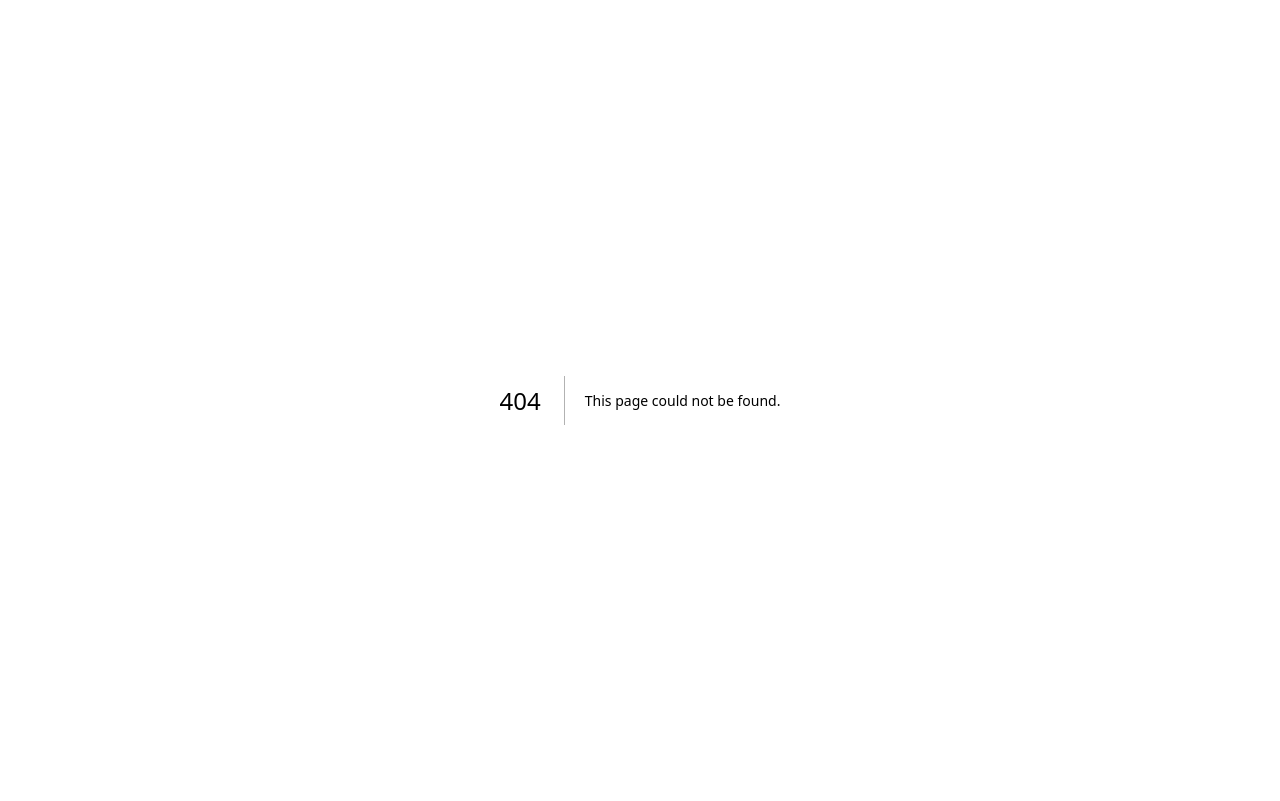
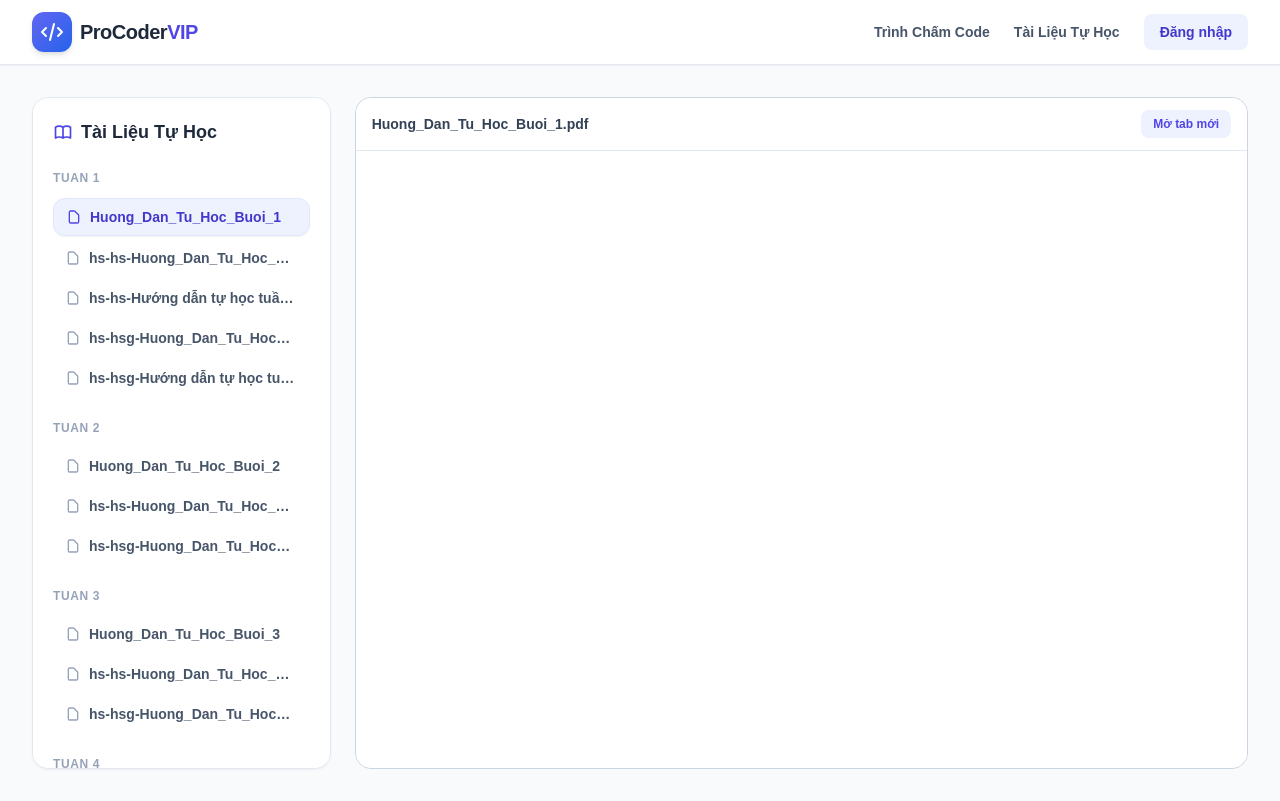
Before and after one commit to c3nbk2026-ai/web-cham-bai-hsg, a Next.js app: page /tu-hoc in a window 1280 px wide. Before the commit this address had no page. Built offline with nearby package versions, Linux system fonts and the light colour scheme.

Commit message:
Them Navbar va Trang Tu Hoc

```diff
--- /dev/null
+++ b/src/app/api/docs/route.ts
@@ -0,0 +1,34 @@
+import { NextResponse } from 'next/server';
+import fs from 'fs';
+import path from 'path';
+
+export async function GET() {
+    const dataDir = path.join(process.cwd(), 'public', 'data');
+    const docsTree: any = {};
+
+    try {
+        if (!fs.existsSync(dataDir)) return NextResponse.json({});
+
+        const weeks = fs.readdirSync(dataDir).filter(f => f.startsWith('TUAN'));
+        for (const week of weeks) {
+            docsTree[week] = [];
+
+            const tuHocDir = path.join(dataDir, week, 'TL_TU_HOC');
+            if (fs.existsSync(tuHocDir)) {
+                // Find all files that are PDFs (can add more later)
+                const files = fs.readdirSync(tuHocDir)
+                    .filter(f => f.endsWith('.pdf'));
+
+                for (const file of files) {
+                    docsTree[week].push({
+                        name: file,
+                        url: `/data/${week}/TL_TU_HOC/${file}`
+                    });
+                }
+            }
+        }
+        return NextResponse.json(docsTree);
+    } catch (error: any) {
+        return NextResponse.json({ error: error.message }, { status: 500 });
+    }
+}
--- a/src/app/layout.tsx
+++ b/src/app/layout.tsx
@@ -1,5 +1,6 @@
 import type { Metadata } from "next";
 import localFont from "next/font/local";
+import Link from "next/link";
 import "./globals.css";
 
 const geistSans = localFont({
@@ -14,8 +15,8 @@ const geistMono = localFont({
 });
 
 export const metadata: Metadata = {
-  title: "Create Next App",
-  description: "Generated by create next app",
+  title: "ProCoder VIP - Nền Tảng Thi Đua HSG",
+  description: "Nền tảng thi đua HSG môn Tin học",
 };
 
 export default function RootLayout({
@@ -24,11 +25,41 @@ export default function RootLayout({
   children: React.ReactNode;
 }>) {
   return (
-    <html lang="en">
-      <body
-        className={`${geistSans.variable} ${geistMono.variable} antialiased`}
-      >
-        {children}
+    <html lang="vi">
+      <body className={`${geistSans.variable} ${geistMono.variable} antialiased bg-slate-50 min-h-screen flex flex-col`}>
+        {/* Navigation Bar */}
+        <header className="bg-white border-b border-slate-200 shadow-sm sticky top-0 z-50">
+          <div className="max-w-7xl mx-auto px-4 sm:px-6 lg:px-8">
+            <div className="flex justify-between items-center h-16">
+
+              <div className="flex items-center gap-2">
+                <div className="w-10 h-10 rounded-xl bg-gradient-to-br from-indigo-500 to-blue-600 flex items-center justify-center text-white font-bold shadow-md">
+                  <svg className="w-6 h-6" fill="none" stroke="currentColor" viewBox="0 0 24 24"><path strokeLinecap="round" strokeLinejoin="round" strokeWidth="2" d="M10 20l4-16m4 4l4 4-4 4M6 16l-4-4 4-4"></path></svg>
+                </div>
+                <div className="font-black text-xl tracking-tight text-slate-800">
+                  ProCoder<span className="text-indigo-600">VIP</span>
+                </div>
+              </div>
+
+              <nav className="flex items-center gap-6">
+                <Link href="/" className="text-sm font-semibold text-slate-600 hover:text-indigo-600 transition-colors">
+                  Trình Chấm Code
+                </Link>
+                <Link href="/tu-hoc" className="text-sm font-semibold text-slate-600 hover:text-indigo-600 transition-colors">
+                  Tài Liệu Tự Học
+                </Link>
+                <a href="#" className="px-4 py-2 rounded-lg bg-indigo-50 text-indigo-700 text-sm font-bold hover:bg-indigo-100 transition-colors">
+                  Đăng nhập
+                </a>
+              </nav>
+            </div>
+          </div>
+        </header>
+
+        {/* Main Content */}
+        <main className="flex-1">
+          {children}
+        </main>
       </body>
     </html>
   );
--- /dev/null
+++ b/src/app/tu-hoc/page.tsx
@@ -0,0 +1,93 @@
+"use client";
+import { useState, useEffect } from "react";
+
+export default function TuHocPage() {
+    const [docsTree, setDocsTree] = useState<any>({});
+    const [selectedDoc, setSelectedDoc] = useState<{name: string, url: string} | null>(null);
+    const [isLoading, setIsLoading] = useState(true);
+
+    useEffect(() => {
+        fetch("/api/docs")
+            .then(res => res.json())
+            .then(data => {
+                setDocsTree(data);
+                setIsLoading(false);
+                // Auto-select first doc
+                const firstWeek = Object.keys(data).sort()[0];
+                if (firstWeek && data[firstWeek].length > 0) {
+                    setSelectedDoc(data[firstWeek][0]);
+                }
+            })
+            .catch(() => setIsLoading(false));
+    }, []);
+
+    if (isLoading) return <div className="p-10 text-center font-bold text-slate-500">Đang tải tài liệu...</div>;
+
+    return (
+        <div className="max-w-7xl mx-auto px-4 sm:px-6 lg:px-8 py-8 h-[calc(100vh-64px)] flex gap-6">
+
+            {/* Sidebar */}
+            <div className="w-1/4 bg-white rounded-2xl shadow-sm border border-slate-200 p-5 flex flex-col h-full overflow-y-auto">
+                <h2 className="font-black text-lg text-slate-800 mb-6 flex items-center gap-2">
+                    <svg className="w-5 h-5 text-indigo-600" fill="none" stroke="currentColor" viewBox="0 0 24 24"><path strokeLinecap="round" strokeLinejoin="round" strokeWidth="2" d="M12 6.253v13m0-13C10.832 5.477 9.246 5 7.5 5S4.168 5.477 3 6.253v13C4.168 18.477 5.754 18 7.5 18s3.332.477 4.5 1.253m0-13C13.168 5.477 14.754 5 16.5 5c1.747 0 3.332.477 4.5 1.253v13C19.832 18.477 18.247 18 16.5 18c-1.746 0-3.332.477-4.5 1.253"></path></svg>
+                    Tài Liệu Tự Học
+                </h2>
+
+                <div className="space-y-6">
+                    {Object.keys(docsTree).sort().map(week => (
+                        <div key={week} className="space-y-3">
+                            <h3 className="font-bold text-xs uppercase text-slate-400 tracking-wider">
+                                {week}
+                            </h3>
+                            <div className="space-y-1">
+                                {docsTree[week].length === 0 ? (
+                                    <p className="text-xs text-slate-500 italic">Chưa có tài liệu</p>
+                                ) : (
+                                    docsTree[week].map((doc: any) => (
+                                        <button
+                                            key={doc.url}
+                                            onClick={() => setSelectedDoc(doc)}
+                                            className={`w-full text-left px-3 py-2 rounded-xl text-sm font-semibold transition-all flex items-center gap-2 ${
+                                                selectedDoc?.url === doc.url
+                                                ? "bg-indigo-50 text-indigo-700 shadow-sm border border-indigo-100"
+                                                : "text-slate-600 hover:bg-slate-100"
+                                            }`}
+                                        >
+                                            <svg className={`w-4 h-4 shrink-0 ${selectedDoc?.url === doc.url ? "text-indigo-600" : "text-slate-400"}`} fill="none" stroke="currentColor" viewBox="0 0 24 24"><path strokeLinecap="round" strokeLinejoin="round" strokeWidth="2" d="M7 21h10a2 2 0 002-2V9.414a1 1 0 00-.293-.707l-5.414-5.414A1 1 0 0012.586 3H7a2 2 0 00-2 2v14a2 2 0 002 2z"></path></svg>
+                                            <span className="truncate">{doc.name.replace('.pdf', '')}</span>
+                                        </button>
+                                    ))
+                                )}
+                            </div>
+                        </div>
+                    ))}
+                </div>
+            </div>
+
+            {/* Viewer */}
+            <div className="w-3/4 bg-slate-200/50 rounded-2xl shadow-inner border border-slate-300 overflow-hidden relative flex flex-col">
+                {selectedDoc ? (
+                    <>
+                        <div className="bg-white px-4 py-3 border-b border-slate-200 flex justify-between items-center shrink-0">
+                            <h3 className="font-bold text-slate-700 text-sm">{selectedDoc.name}</h3>
+                            <a href={selectedDoc.url} target="_blank" rel="noreferrer" className="text-xs font-bold text-indigo-600 bg-indigo-50 px-3 py-1.5 rounded-lg hover:bg-indigo-100 transition-colors">
+                                Mở tab mới
+                            </a>
+                        </div>
+                        <iframe
+                            src={selectedDoc.url}
+                            className="w-full flex-1 border-0"
+                            title="PDF Viewer"
+                        />
+                    </>
+                ) : (
+                    <div className="flex-1 flex flex-col items-center justify-center text-slate-400">
+                        <svg className="w-16 h-16 mb-4 opacity-50" fill="none" stroke="currentColor" viewBox="0 0 24 24"><path strokeLinecap="round" strokeLinejoin="round" strokeWidth="2" d="M12 6.253v13m0-13C10.832 5.477 9.246 5 7.5 5S4.168 5.477 3 6.253v13C4.168 18.477 5.754 18 7.5 18s3.332.477 4.5 1.253m0-13C13.168 5.477 14.754 5 16.5 5c1.747 0 3.332.477 4.5 1.253v13C19.832 18.477 18.247 18 16.5 18c-1.746 0-3.332.477-4.5 1.253"></path></svg>
+                        <p className="font-bold text-sm">Vui lòng chọn tài liệu bên trái để xem</p>
+                    </div>
+                )}
+            </div>
+
+        </div>
+    );
+}
```
